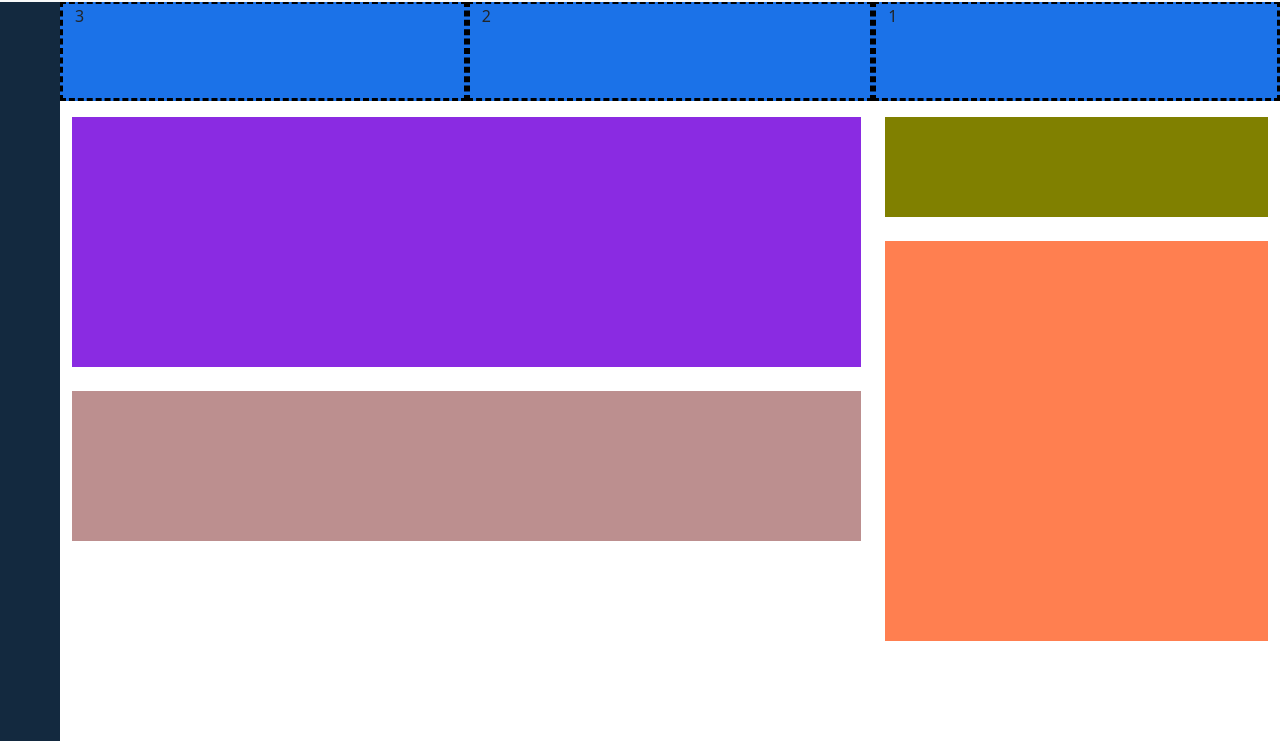
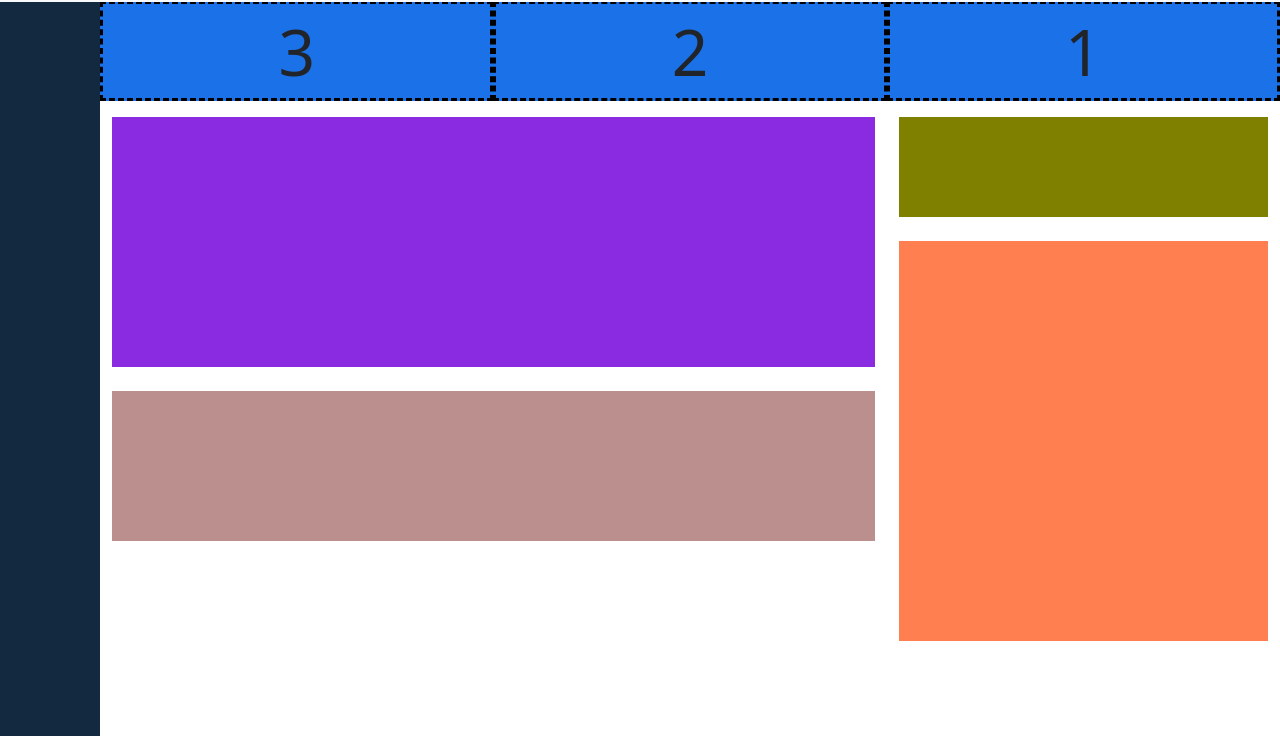
Before and after one commit to SimoneViglione/html-css-bootstrap-dashboard, a plain HTML site: page index.html in a window 1280 px wide. Shown: the part 64-805 px from the top of the page. Drawn offline with nearby package versions, Linux system fonts and the light colour scheme.

Commit message:
aggiunta responsive su dimensioni ed ordine

```diff
--- a/css/style.css
+++ b/css/style.css
@@ -2,7 +2,7 @@
 
 .debug aside {
     width: 60px;
-    height: calc(100vh - 60px);
+    height: calc(100vh - 65px);
     background-color: rgb(19, 41, 63);
 }
 
@@ -10,6 +10,8 @@
     height: 100px;
     background-color: rgb(27, 114, 232);
     border: dashed black;
+    font-size: 4rem;
+    text-align: center;
 }
 
 .debug .a1 {
@@ -83,4 +85,14 @@ main {
     }
 }
 
+@media screen and (min-width: 992px) {
+    .debug aside {
+        width: 100px;
+    }
+
+    .ms_main_container {
+        width: calc(100% - 100px);
+    }
+}
+
 /***********************/
```
